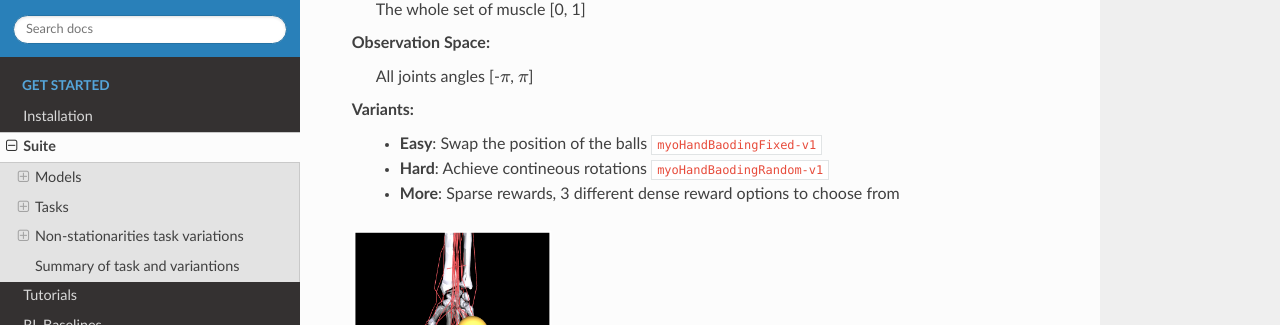
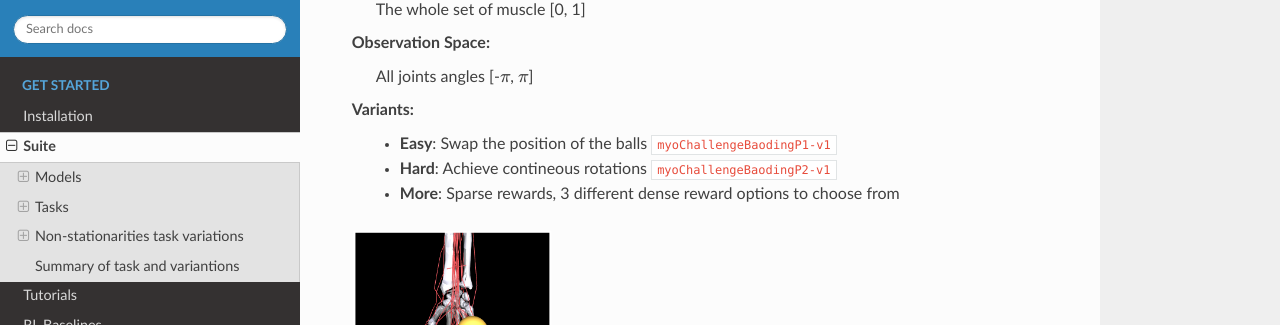
Before and after one commit to MyoHub/myosuite, a Sphinx documentation site: the page built from docs/source/suite.rst, in a window 1280 px wide and 900 px high, scrolled down 6900 px. Shown: the part 122-447 px from the top of the window. Built offline with Sphinx 7.4.7 and the Read the Docs theme 2.0.0, drawn with Linux system fonts in a browser that asks for light colours; some of the changed text lies outside the part shown.

Commit message:
Update suite.rst

```diff
--- a/docs/source/suite.rst
+++ b/docs/source/suite.rst
@@ -234,8 +234,8 @@ Observation Space:
 
 
 Variants:
-    - **Easy**: Swap the position of the balls ``myoHandBaodingFixed-v1``
-    - **Hard**: Achieve contineous rotations ``myoHandBaodingRandom-v1``
+    - **Easy**: Swap the position of the balls ``myoChallengeBaodingP1-v1``
+    - **Hard**: Achieve contineous rotations ``myoChallengeBaodingP2-v1``
     - **More**: Sparse rewards, 3 different dense reward options to choose from
 
 .. image:: images/hand_baoding_balls.png
@@ -337,7 +337,7 @@ Summary of task and variantions
 +--------------------+------------------------------+-----------------+------------------+---------------+---------------------+
 | Hand Pen Twirl     | ``myoHandPenTwirlRandom-v0`` | Hard            |         √        |      √        |          √          |
 +--------------------+------------------------------+-----------------+------------------+---------------+---------------------+
-| Hand Baoding Balls | ``myoHandBaodingFixed-v1``   | Easy            |         √        |      √        |          √          |
+| Hand Baoding Balls | ``myoChallengeBaodingP1-v1`` | Easy            |         √        |      √        |          √          |
 +--------------------+------------------------------+-----------------+------------------+---------------+---------------------+
-| Hand Baoding Balls | ``myoHandBaodingRandom-v1``  | Hard            |         √        |      √        |          √          |
+| Hand Baoding Balls | ``myoChallengeBaodingP2-v1`` | Hard            |         √        |      √        |          √          |
 +--------------------+------------------------------+-----------------+------------------+---------------+---------------------+
```
